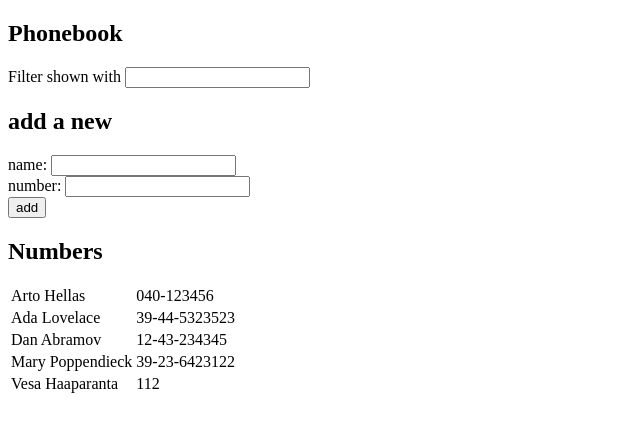
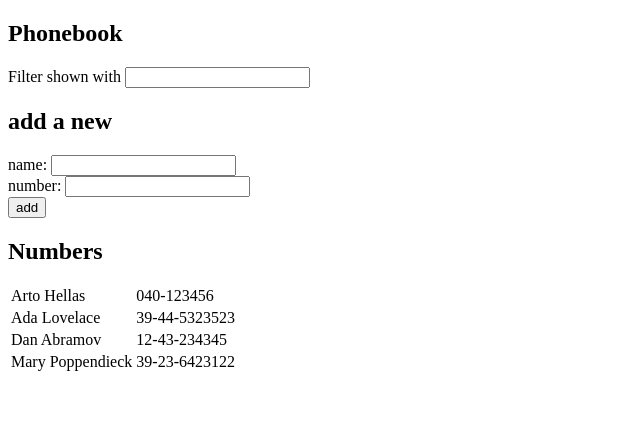
Before and after one commit to Haaparanta/fullStackOpen, a React (Create React App) app in the folder 02/puhelinluettelo/: page / in a window 1280 px wide. Shown: the top 432 px of the page, without its empty margins (0-640 px from the left). Built offline with nearby package versions, Linux system fonts and the light colour scheme; data requests are answered from the project's data file.

Commit message:
2.11 step6 saa tietoa paikaliselta json serveriltä

```diff
--- /dev/null
+++ b/02/puhelinluettelo/db.json
@@ -0,0 +1,24 @@
+{
+    "persons":[
+      {
+        "name": "Arto Hellas",
+        "number": "040-123456",
+        "id": 1
+      },
+      {
+        "name": "Ada Lovelace",
+        "number": "39-44-5323523",
+        "id": 2
+      },
+      {
+        "name": "Dan Abramov",
+        "number": "12-43-234345",
+        "id": 3
+      },
+      {
+        "name": "Mary Poppendieck",
+        "number": "39-23-6423122",
+        "id": 4
+      }
+    ]
+  }
--- a/02/puhelinluettelo/src/App.js
+++ b/02/puhelinluettelo/src/App.js
@@ -1,16 +1,22 @@
-import React, { useState } from 'react'
+import React, { useState, useEffect } from 'react'
 import Persons from './components/Persons.js' // Perjaatessa pieniä moduuleita
 import Filters from './components/Filters.js'
 import PersonList from './components/PersonsList.js'
+import axios from 'axios'
+
 
 const App = () => {
-  const [persons, setPersons] = useState([ // käytetään react hookkia, ja kun tämä lista päivittyy se ajaa koko jutun uudestaan
-    { name: 'Arto Hellas', number: '040-123456' },
-    { name: 'Ada Lovelace', number: '39-44-5323523' },
-    { name: 'Dan Abramov', number: '12-43-234345' },
-    { name: 'Mary Poppendieck', number: '39-23-6423122' },
-    { name: 'Vesa Haaparanta', number: '112'}
-  ])
+  const [persons, setPersons] = useState([])
+
+  useEffect(() => {
+    console.log('Getting data')
+    axios
+      .get('http://localhost:3001/persons')
+      .then(data => {
+        console.log('Got data')
+        setPersons(data.data)
+      })
+  }, [])
 
   const [filter, setFilter] = useState('')
   const [filterPersons, setFilterPersons] = useState(persons) // oletetaan että kaikki on näkyvissä alussa
```
Also changed, not shown: 02/puhelinluettelo/package.json (+6 -1 lines), 1 other file (tests, documents, lock files or other folders).
